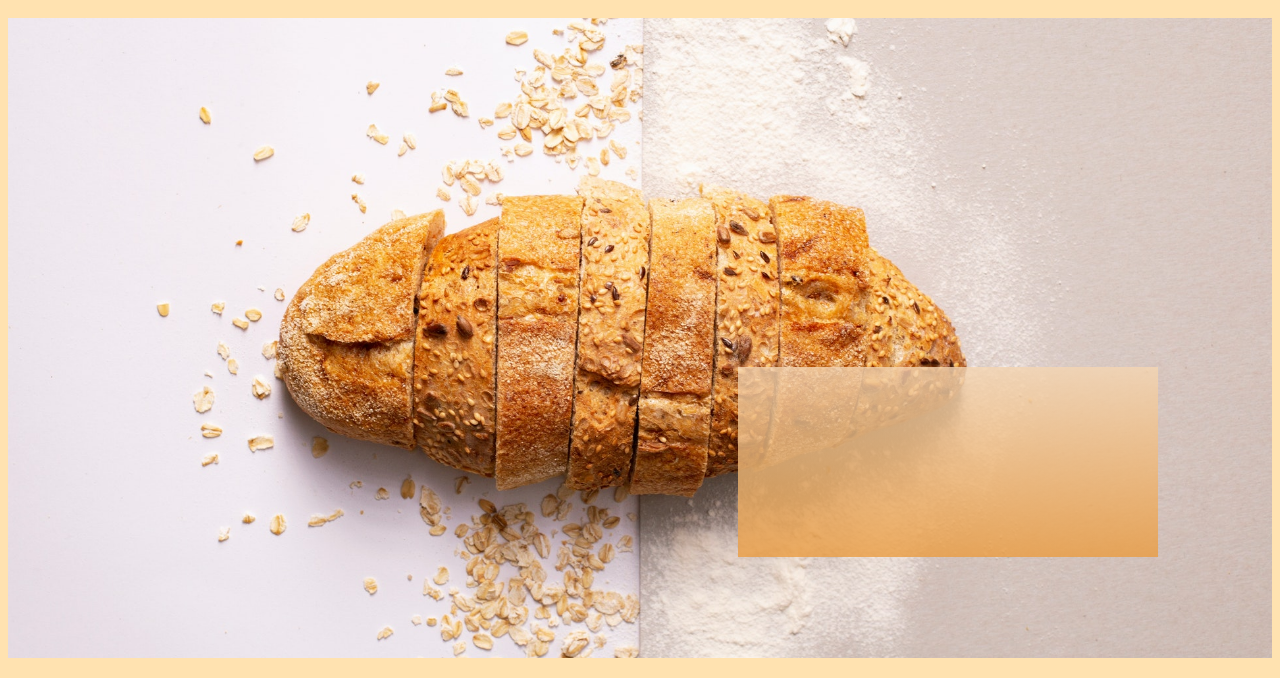
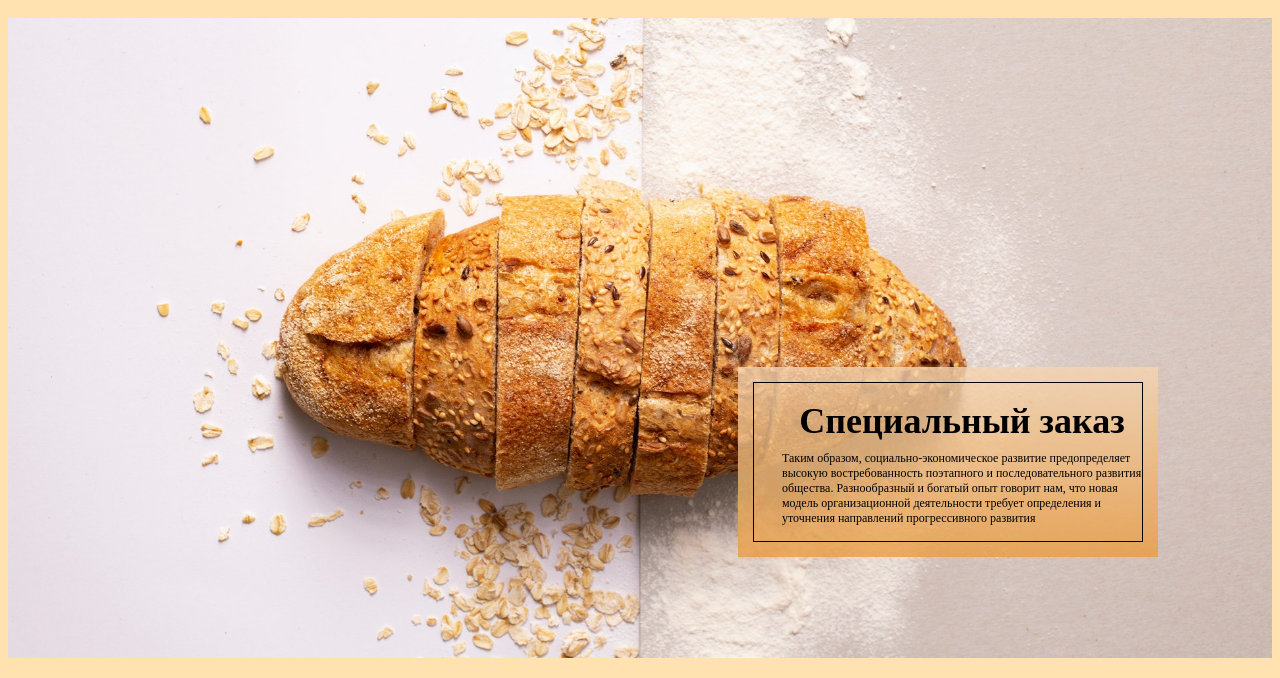
Before and after one commit to sonic8888/my_web_site, a plain HTML site: page src/index.html in a window 1280 px wide. Shown: the part 155-833 px from the top of the page. Drawn offline with Linux system fonts and the light colour scheme.

Commit message:
эмблема

```diff
--- a/src/css/style.css
+++ b/src/css/style.css
@@ -1,3 +1,7 @@
+* {
+    box-sizing: border-box;
+}
+
 body {
     background-color: #FFE2B0;
 }
@@ -26,6 +30,10 @@ a {
     margin-top: 50px;
 }
 
+h1 {
+    text-align: center;
+}
+
 
 li:last-child {
     margin-right: 0px;
@@ -38,18 +46,40 @@ nav {
 .section-about {
 
     height: 640px;
-    background: url(../img/01-Картинка-фона.jpg) ;
+    background: url(../img/01-Картинка-фона.jpg);
     background-position: center;
     background-size: cover;
-
+    position: relative;
 
 }
 
-.section-about-block {
+.section-about__block {
     width: 420px;
     height: 190px;
     background: linear-gradient(180deg, rgba(244, 213, 178, 0.8)0%, rgba(234, 156, 65, 0.8)100%);
-    position: relative;
+    position: absolute;
     left: 730px;
     top: 349px;
+    padding-top: 15px;
 }
+
+.section-about__border {
+    height: 160px;
+    width: 390px;
+    border: 1px solid black;
+    margin: 0 auto;
+    padding-left: 28px;
+    padding-top: 17px;
+    text-align: left;
+}
+
+.section-about__title {
+    font-size: 36px;
+    margin: 0 0 9px 0;
+
+}
+
+.section-about__text {
+    font-size: 12px;
+    margin: 0;
+}
--- a/src/index.html
+++ b/src/index.html
@@ -1,5 +1,6 @@
 <!DOCTYPE html>
 <html lang="en">
+
 <head>
     <meta charset="UTF-8">
     <meta http-equiv="X-UA-Compatible" content="IE=edge">
@@ -8,13 +9,14 @@
     <title>Магазин выпечки</title>
     <meta name="description" content="Лучшая выпечка в городе">
 </head>
+
 <body>
 
     <header>
         <img src="img/01-Logo.svg" alt="Изображение логотипа">
     </header>
     <nav>
-        <ul >
+        <ul>
             <li> <a href="#">О НАС</a></li>
             <li> <a href="#">НОВОСТИ</a></li>
             <li> <a href="#">МЕНЮ</a></li>
@@ -23,7 +25,15 @@
     </nav>
     <main>
         <section class="section-about">
-            <div class="section-about-block"></div>
+            <div class="section-about__block">
+                <div class="section-about__border">
+                    <h1 class="section-about__title">Специальный заказ</h1>
+                    <p class="section-about__text">Таким образом, социально-экономическое развитие предопределяет высокую востребованность
+                        поэтапного и последовательного развития общества. Разнообразный и богатый опыт говорит нам, что
+                        новая модель организационной деятельности требует определения и уточнения направлений
+                        прогрессивного развития</p>
+                </div>
+            </div>
         </section>
         <section></section>
         <section></section>
@@ -33,4 +43,5 @@
     </footer>
 
 </body>
+
 </html>
```
